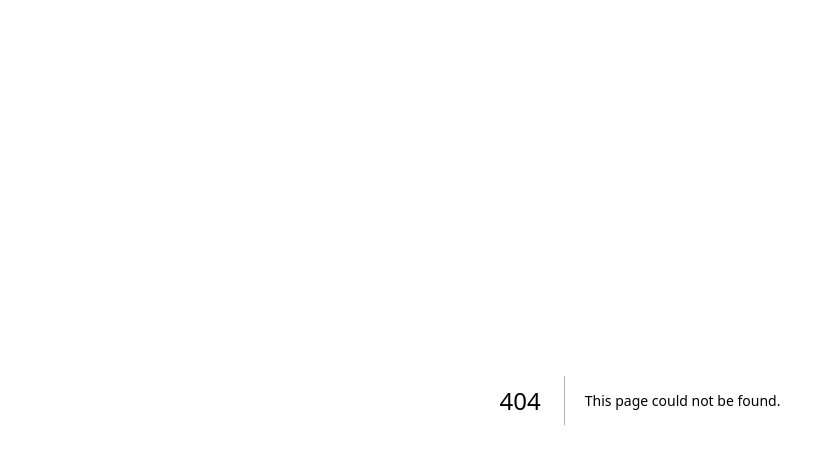
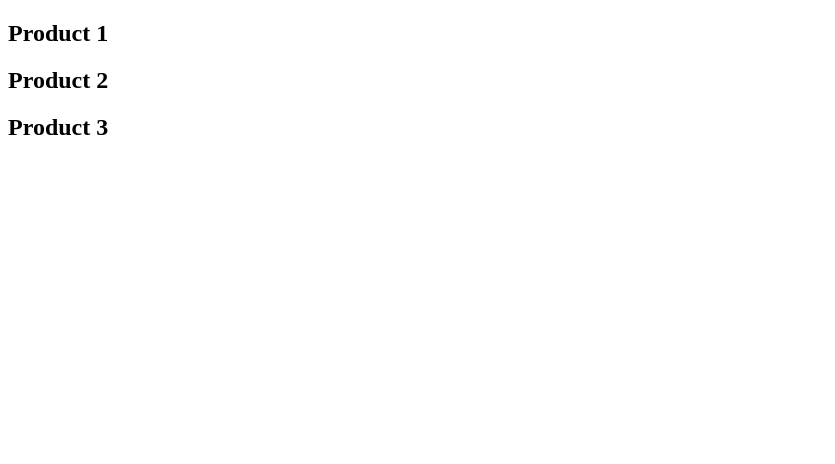
Before and after one commit to Toheedullah-K3/learning-next-js, a Next.js app in the folder routing-demo/: page /products in a window 1280 px wide. Before the commit this address had no page. Shown: the top 464 px of the page, without its empty margins (0-835 px from the left). Built offline with nearby package versions, Linux system fonts and the light colour scheme.

Commit message:
dynamic routes for products

```diff
--- /dev/null
+++ b/routing-demo/src/app/products/page.tsx
@@ -0,0 +1,9 @@
+export default function ProductList(){
+    return (
+        <div>
+            <h2>Product 1</h2>
+            <h2>Product 2</h2>
+            <h2>Product 3</h2>
+        </div>
+    )
+}
```
Also changed, not shown: routing-demo/src/app/products/[productId]/page.tsx (added, +13 -0 lines).
